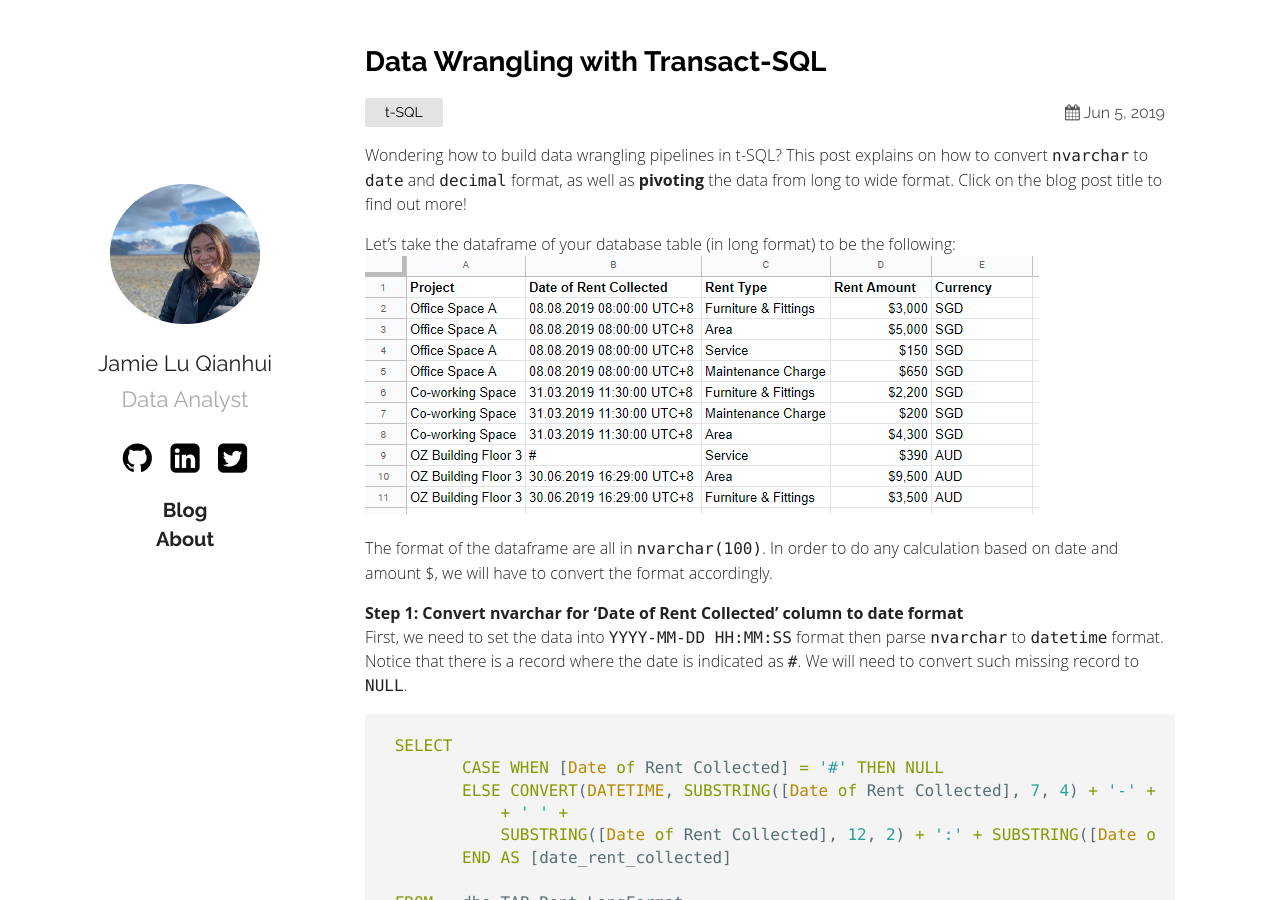
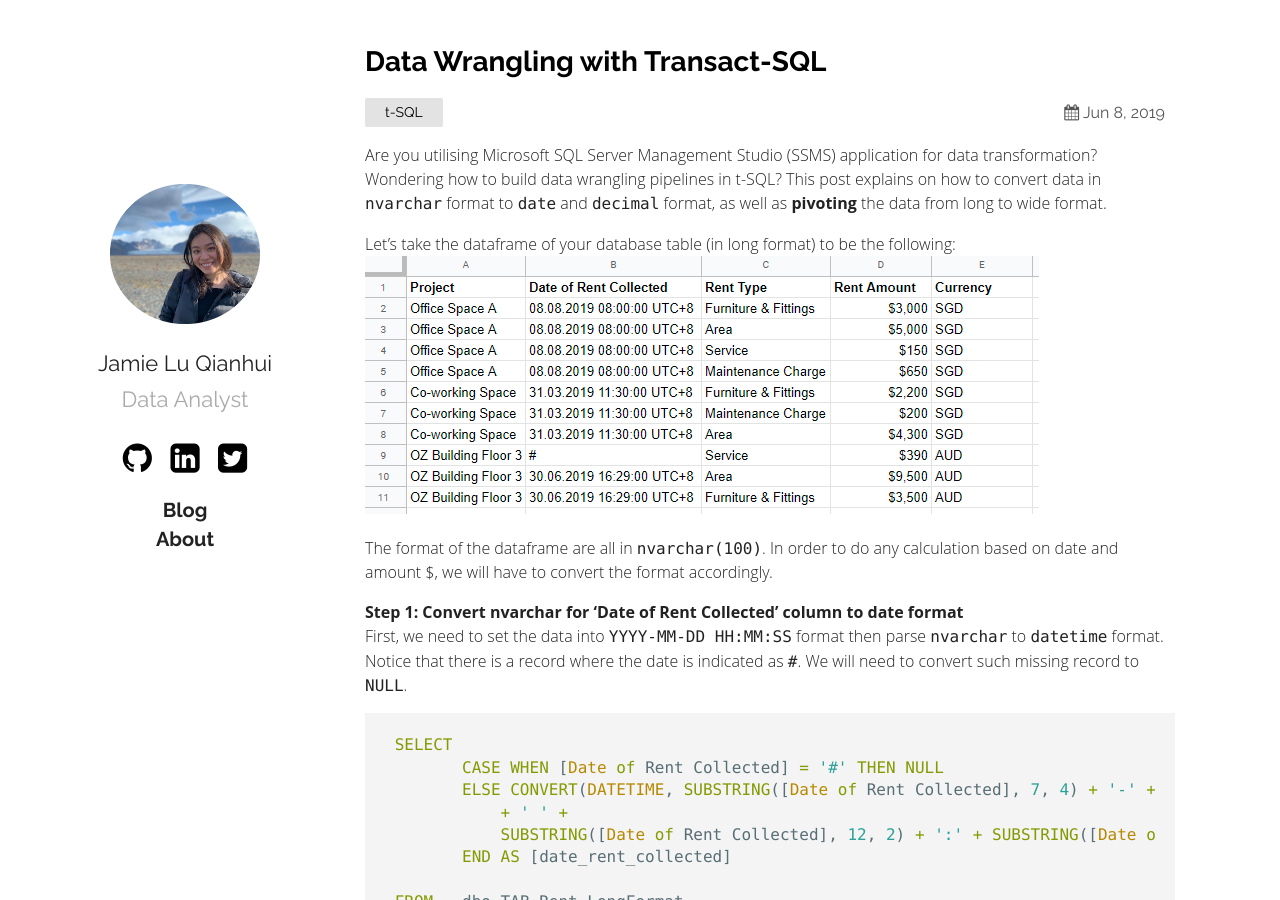
Before and after one commit to jamieqianhui/jamieqianhui.github.io, a Jekyll site: the page built from _posts/2019-06-08-Data-Wrangling-using-tSQL.markdown, in a window 1280 px wide and 900 px high. Built offline with Jekyll 4.4.1, drawn with Linux system fonts in a browser that asks for light colours.

Commit message:
updated blog posts

```diff
--- a/_posts/2019-06-04-Data-Wrangling-using-Python.markdown
+++ b/_posts/2019-06-04-Data-Wrangling-using-Python.markdown
@@ -4,7 +4,7 @@ title:  "Data Wrangling with Pandas"
 date:   2019-06-04 13:24:36 +0800
 categories: Python Pandas
 ---
-Sharing a few simple tips on data wrangling using `Python Pandas` library! Does having to clean messy excel datasets sound familiar to you? This post explains on how to convert dataframes from wide to long format, standardising column names and dividing column values evenly across duplicated Indexes. Click on the blog post title to find out more!<br>
+Sharing a few simple tips on data wrangling using `Python Pandas` library! Does having to clean messy excel datasets sound familiar to you? This post explains on 1) how to convert dataframes from wide to long format, 2) standardising column names and 3) dividing column values evenly across duplicated Indexes.<br>
 
 
 **Step 1: Import the Pandas libraries**
--- a/_posts/2019-06-05-Data-Wrangling-using-tSQL.markdown
+++ b/_posts/2019-06-08-Data-Wrangling-using-tSQL.markdown
@@ -1,10 +1,10 @@
 ---
 layout: post
 title:  "Data Wrangling with Transact-SQL"
-date:   2019-06-05 13:24:36 +0800
+date:   2019-06-08 13:24:36 +0800
 categories: t-SQL
 ---
-Wondering how to build data wrangling pipelines in t-SQL? This post explains on how to convert `nvarchar` to `date` and `decimal` format, as well as **pivoting** the data from long to wide format. Click on the blog post title to find out more!<br>
+Are you utilising Microsoft SQL Server Management Studio (SSMS) application for data transformation?  Wondering how to build data wrangling pipelines in t-SQL? This post explains on how to convert data in `nvarchar` format to `date` and `decimal` format, as well as **pivoting** the data from long to wide format. <br>
 
 
 Let's take the dataframe of your database table (in long format) to be the following:<br>
--- a/_posts/2019-06-17-GET-request-in-Python.markdown
+++ b/_posts/2019-06-17-GET-request-in-Python.markdown
@@ -4,7 +4,7 @@ title:  "Constructing GET Request with Python"
 date:   2019-06-17 09:55:36 +0800
 categories: API
 ---
-Creating your **REST API GET Request** can be hassle-free and easy with Python! The entire process can be completed by following a 9-step guide. I constructed a GET request from URA's web AP (with API Key Authentication) to fetch rental contract data in `.json` format and convert them to `.csv`. Click on the blog post title to find out more! You can find the pure .py file stored in my [github repository][gitrepo] as well.
+Creating your **REST API GET Request** can be hassle-free and easy with Python! The entire process can be completed by following a 9-step guide. I constructed a GET request from URA's web AP (with API Key Authentication) to fetch rental contract data in `.json` format and convert them to `.csv`. You can find the pure .py file stored in my [github repository][gitrepo] as well.
 
 **Below is a 9-step guide (80-line code) on how I constructed the GET request in python to fetch data from URA's web API.**
 
--- a/_posts/2019-07-07-Text-Processing-Python.markdown
+++ b/_posts/2019-07-08-Text-Processing-Python.markdown
@@ -1,10 +1,10 @@
 ---
 layout: post
 title:  "Basics of Web Scraping & Text Processing in Python"
-date:   2019-07-07 11:47:36 +0800
+date:   2019-07-08 11:47:36 +0800
 categories: WebCrawl TextAnalysis
 ---
-Retrieving semi & unstructured data from the webpage to conduct Natural Language Processing (NLP) is one of the most common tasks in many text/sentiments analysis project. In this post, I covered the basics of **web scraping, text processing and basic visualisation** using Python. I chose to analyse a text summary of [Chapter XXI in 'The Little Prince'][TLP] novel (as one of my favourite books) for it holds a deep & special meaning about relationships in life. Click on the blog post title to find out more!
+Retrieving semi & unstructured data from the webpage to conduct Natural Language Processing (NLP) is one of the most common tasks in many text/sentiments analysis project. In this post, I covered the basics of **web scraping, text processing and basic visualisation** using Python. I chose to analyse a text summary of [Chapter XXI in 'The Little Prince'][TLP] novel (as one of my favourite books) for it holds a deep & special meaning about relationships in life.
 
 
 **Part I: Web Scraping** <br>
```
Also changed, not shown: README.md.
